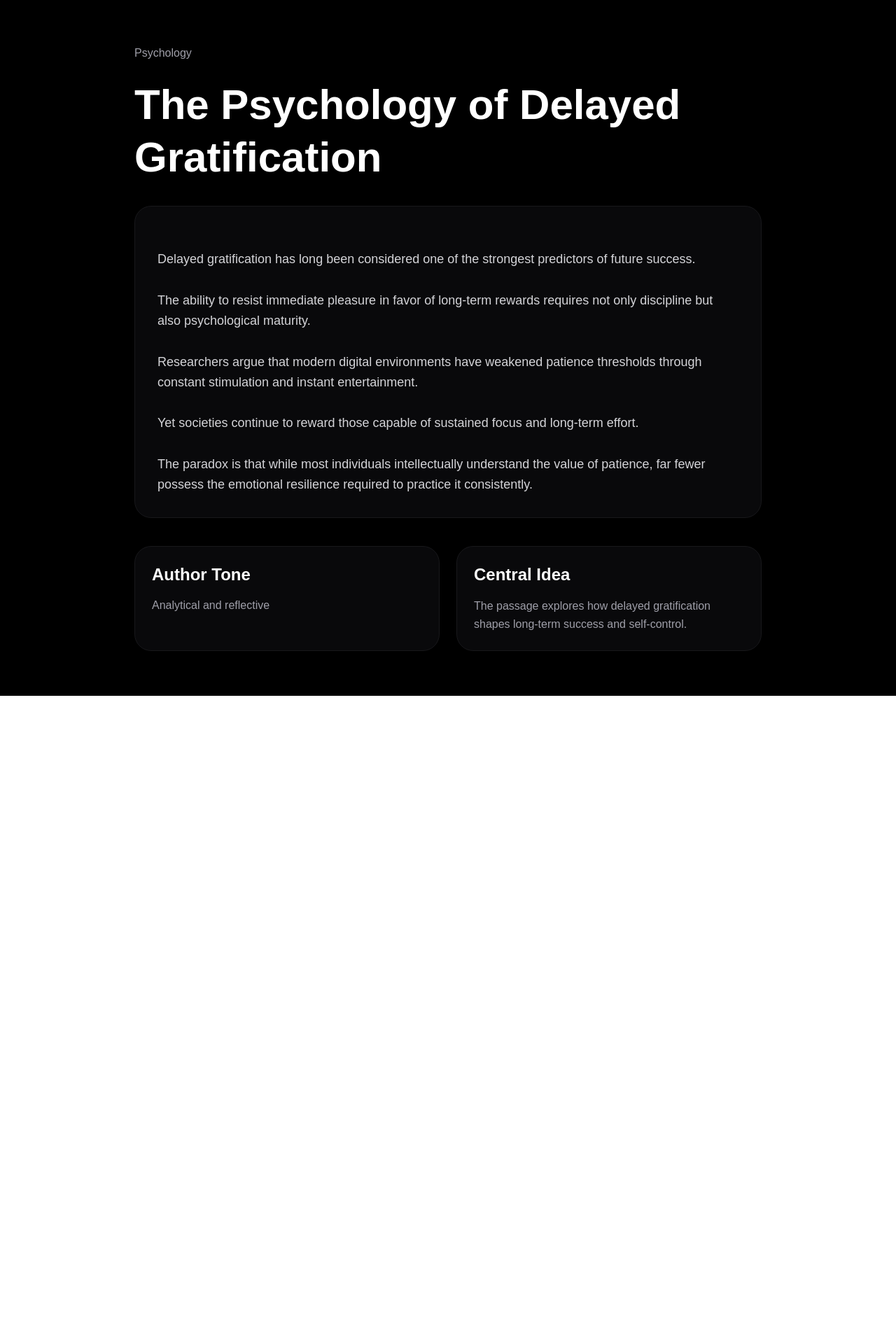
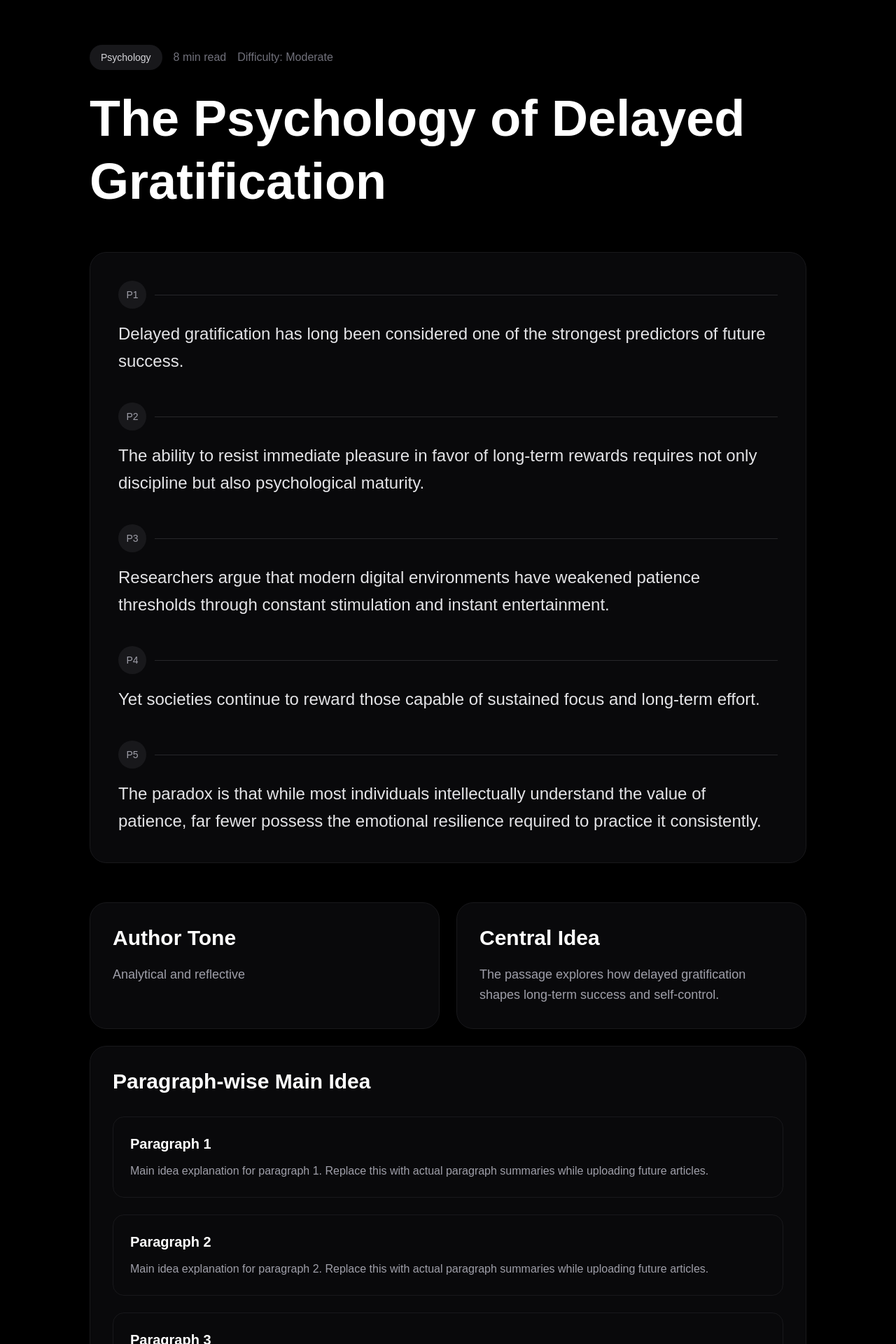
Before and after one commit to Parida-Prince/articles-daily-plus-web, a Next.js app: page /article/1 in a window 1280 px wide. Shown: the top 1920 px of the page at 70% size. Before the commit the page ends 994 px from the top, so only its background shows below. Built offline with nearby package versions, Linux system fonts and the light colour scheme.

Commit message:
upgrade article reading experience

```diff
--- a/app/article/[id]/page.tsx
+++ b/app/article/[id]/page.tsx
@@ -1,4 +1,4 @@
-import { articles } from "@/data/articles";
+import { articles } from "../../../data/articles";
 
 export default async function ArticlePage({
   params,
@@ -19,46 +19,113 @@ export default async function ArticlePage({
     );
   }
 
+  const paragraphs = article.content
+    .split("\n\n")
+    .filter((p) => p.trim() !== "");
+
   return (
     <main className="min-h-screen bg-black text-white px-6 py-16">
-      <div className="max-w-4xl mx-auto">
+      <div className="max-w-5xl mx-auto">
 
-        <div className="mb-6">
-          <span className="text-zinc-400">
+        <div className="mb-6 flex items-center gap-4">
+
+          <span className="px-4 py-2 rounded-full bg-zinc-900 text-zinc-300 text-sm">
             {article.category}
           </span>
+
+          <span className="text-zinc-500">
+            {article.readTime}
+          </span>
+
+          <span className="text-zinc-500">
+            Difficulty: {article.difficulty}
+          </span>
+
         </div>
 
-        <h1 className="text-6xl font-bold leading-tight mb-8">
+        <h1 className="text-7xl font-bold leading-tight mb-14">
           {article.title}
         </h1>
 
-        <div className="border border-zinc-900 bg-zinc-950 rounded-3xl p-8 mb-10">
-          <p className="text-zinc-300 leading-relaxed text-lg whitespace-pre-line">
-            {article.content}
-          </p>
+        <div className="border border-zinc-900 bg-zinc-950 rounded-3xl p-10 mb-14">
+
+          <div className="space-y-10">
+
+            {paragraphs.map((paragraph, index) => (
+              <div key={index}>
+
+                <div className="flex items-center gap-3 mb-4">
+
+                  <div className="w-10 h-10 rounded-full bg-zinc-900 flex items-center justify-center text-sm text-zinc-400">
+                    P{index + 1}
+                  </div>
+
+                  <div className="h-px bg-zinc-800 flex-1" />
+
+                </div>
+
+                <p className="text-2xl leading-relaxed text-zinc-200">
+                  {paragraph}
+                </p>
+
+              </div>
+            ))}
+
+          </div>
+
         </div>
 
-        <div className="grid md:grid-cols-2 gap-6">
+        <div className="grid md:grid-cols-2 gap-6 mb-6">
 
-          <div className="border border-zinc-900 bg-zinc-950 rounded-3xl p-6">
-            <h2 className="text-2xl font-semibold mb-4">
+          <div className="border border-zinc-900 bg-zinc-950 rounded-3xl p-8">
+            <h2 className="text-3xl font-bold mb-5">
               Author Tone
             </h2>
 
-            <p className="text-zinc-400">
+            <p className="text-zinc-400 text-lg leading-relaxed">
               {article.tone}
             </p>
           </div>
 
-          <div className="border border-zinc-900 bg-zinc-950 rounded-3xl p-6">
-            <h2 className="text-2xl font-semibold mb-4">
+          <div className="border border-zinc-900 bg-zinc-950 rounded-3xl p-8">
+            <h2 className="text-3xl font-bold mb-5">
               Central Idea
             </h2>
 
-            <p className="text-zinc-400 leading-relaxed">
+            <p className="text-zinc-400 text-lg leading-relaxed">
               {article.summary}
             </p>
+          </div>
+
+        </div>
+
+        <div className="border border-zinc-900 bg-zinc-950 rounded-3xl p-8">
+
+          <h2 className="text-3xl font-bold mb-8">
+            Paragraph-wise Main Idea
+          </h2>
+
+          <div className="space-y-6">
+
+            {paragraphs.map((_, index) => (
+              <div
+                key={index}
+                className="border border-zinc-900 rounded-2xl p-6"
+              >
+
+                <h3 className="text-xl font-semibold mb-3">
+                  Paragraph {index + 1}
+                </h3>
+
+                <p className="text-zinc-400 leading-relaxed">
+                  Main idea explanation for paragraph {index + 1}.
+                  Replace this with actual paragraph summaries while
+                  uploading future articles.
+                </p>
+
+              </div>
+            ))}
+
           </div>
 
         </div>
```
